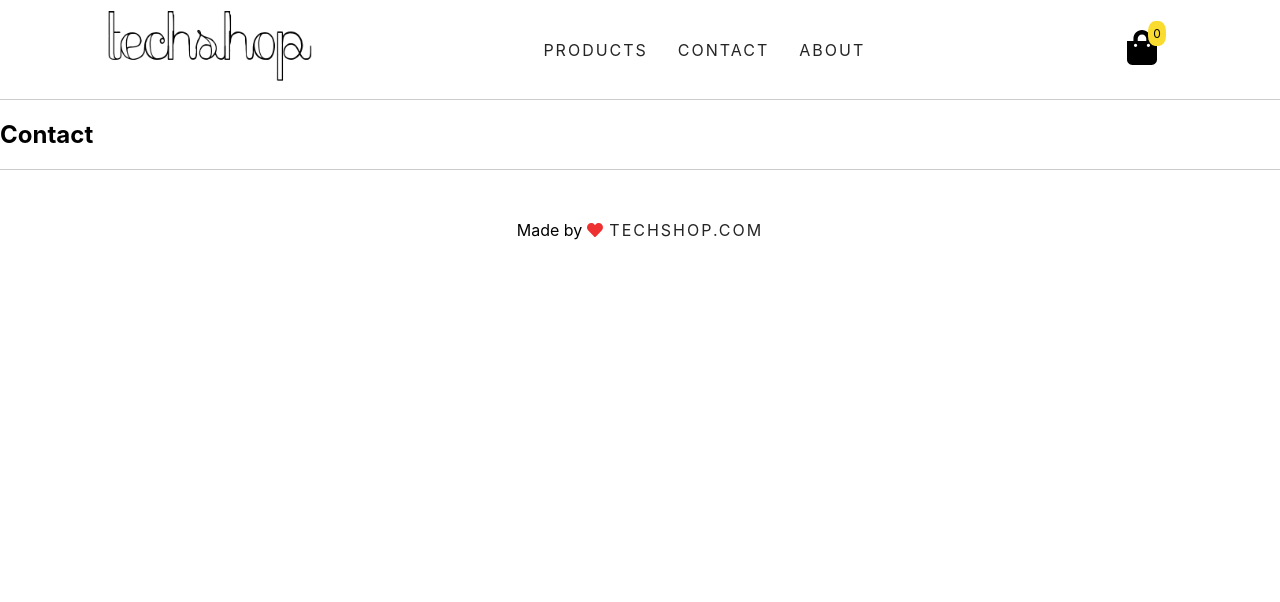
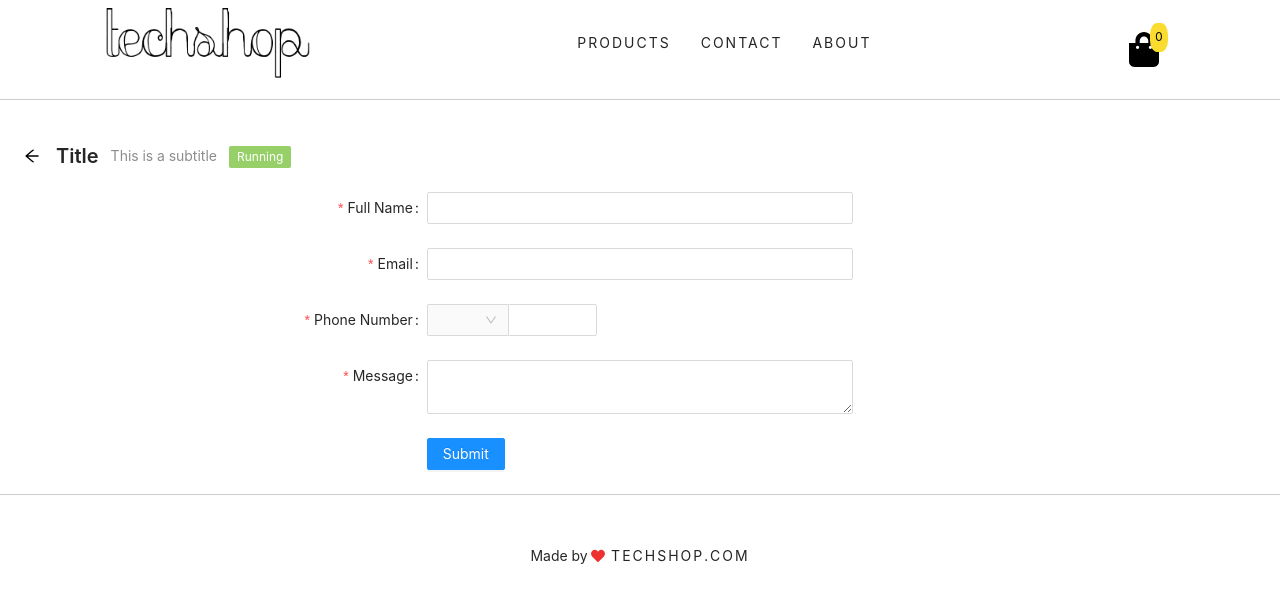
Before and after one commit to sultanaljadani/demo, a React (Create React App) app: page /contact in a window 1280 px wide. Shown: the top 602 px of the page. Built offline with nearby package versions, Linux system fonts and the light colour scheme.

Commit message:
adding form and card antd components into the app

```diff
--- a/package.json
+++ b/package.json
@@ -9,6 +9,7 @@
     "@testing-library/jest-dom": "^4.2.4",
     "@testing-library/react": "^9.5.0",
     "@testing-library/user-event": "^7.2.1",
+    "antd": "^4.7.0",
     "react": "^16.13.1",
     "react-dom": "^16.13.1",
     "react-router-dom": "^5.2.0",
--- a/src/components/About/About.js
+++ b/src/components/About/About.js
@@ -1,30 +1,39 @@
 import React , { useContext } from 'react'
 import {DataContext} from '../DataProvider'
-import './About.css'
-
-
-
+import {Card, Avatar} from 'antd'
+import { CodeSandboxOutlined, GithubOutlined, TwitterCircleFilled } from '@ant-design/icons';
 export default function About() {
     const value1 = useContext(DataContext)
     const [about] = value1.about
+    const { Meta } = Card;
+    const gridStyle = {
+        width: '25%',
+        textAlign: 'center',
+        padding: '30px',
+        margin: '10px'
+      };
     return (
+        <>
         <div className="about">
             <h2 className="title-page">Team Awesome</h2>
             {
             about.map(about => (
-                <ul className="card-list" key={about.__id}>
-                    <li className="card-about">
-                        <a className="card-img" href="/">
-                            <img src={about.image[0]} alt="" />
-                        </a>
-                        <div className="card-description">
-                            <h2>{about.name}</h2>
-                            <p>{about.position}</p>
-                        </div>
-                    </li>
-                </ul>
+                <Card key={about.__id}
+                    style={gridStyle}
+                    actions={[
+                    <CodeSandboxOutlined key="setting" />,
+                    <GithubOutlined key="edit" />,
+                    <TwitterCircleFilled key="ellipsis" />,
+                    ]}>
+                    <Meta
+                    avatar={<Avatar size={64} src={about.image[0]} />}
+                    title={about.name}
+                    description={about.position}/>
+                </Card>
                 ))
             }
         </div>
+        </>
+
     )
 }
--- a/src/components/Contact/Contact.js
+++ b/src/components/Contact/Contact.js
@@ -1,9 +1,104 @@
 import React from 'react'
-
+import { PageHeader, Form, Input, Button , Select, Tag} from 'antd';
 export default function Contact() {
+    const { Option } = Select;
+    const layout = {
+        labelCol: {
+          span: 8,
+        },
+        wrapperCol: {
+          span: 8,
+        },
+      };
+      const validateMessages = {
+        required: '${label} is required!',
+        types: {
+          email: '${label} is not validate email!',
+          number: '${label} is not a validate number!',
+        },
+        number: {
+          range: '${label} must be between ${min} and ${max}',
+        },
+      };
+      const prefixSelector = (
+        <Form.Item name="prefix" noStyle>
+          <Select
+            style={{
+              width: 80,
+            }}>
+            <Option value="966">+966</Option>
+            //you can add more option here like key countries +___
+          </Select>
+        </Form.Item>
+      );
+      const onFinish = (values) => {
+        console.log(values);
+      };
     return (
-        <div>
-            <h1>Contact</h1>
-        </div>
+        <>
+        <PageHeader
+            className="site-page-header"
+            onBack={() => window.history.back()}
+            title="Title"
+            subTitle="This is a subtitle"
+            tags={<Tag color="#97d068">Running</Tag>}
+        />
+            <Form {...layout} name="nest-messages" onFinish={onFinish} validateMessages={validateMessages}>
+                <Form.Item
+                    name={['user', 'name']}
+                    label="Full Name"
+                    rules={[
+                    {
+                        required: true,
+                    },
+                    ]}>
+                    <Input />
+                </Form.Item>
+                <Form.Item
+                    name={['user', 'email']}
+                    label="Email"
+                    rules={[
+                    {
+                        type: 'email',
+                        required: true,
+                    },
+                    ]}>
+                    <Input />
+                </Form.Item>
+                <Form.Item
+                    name="phone"
+                    label="Phone Number"
+                    rules={[
+                    {
+                        required: true,
+                        message: 'Please input your phone number!',
+                    },
+                    ]}>
+                    <Input
+                    addonBefore={prefixSelector}
+                    style={{
+                        width: '40%',
+                    }}
+                    />
+                </Form.Item>
+                <Form.Item
+                    name={['user', 'Message']}
+                    label="Message"
+                    rules={[
+                        {
+                            required: true,
+                            message: ' Please fill your message here'
+                        }
+                    ]}
+                >
+                    <Input.TextArea />
+                </Form.Item>
+                <Form.Item wrapperCol={{ ...layout.wrapperCol, offset: 8 }}>
+                    <Button type="primary" htmlType="submit">
+                    Submit
+                    </Button>
+                </Form.Item>
+            </Form>
+        </>
     )
 }
--- a/src/index.css
+++ b/src/index.css
@@ -1,22 +1 @@
-* {
-  padding: 0;
-  box-sizing: border-box;
-  margin: 0;
-  font-family: -apple-system, BlinkMacSystemFont, 'Segoe UI', 'Roboto', 'Oxygen',
-    'Ubuntu', 'Cantarell', 'Fira Sans', 'Droid Sans', 'Helvetica Neue',
-    sans-serif;
-  -webkit-font-smoothing: antialiased;
-  -moz-osx-font-smoothing: grayscale;
-}
-
-code {
-  font-family: source-code-pro, Menlo, Monaco, Consolas, 'Courier New',
-    monospace;
-}
-.App{
-  max-width: 1230px;
-  width: 100%;
-  margin: auto;
-  box-shadow: 0 2px 6px #555555;
-  padding: 0 15px;
-}
+@import '~antd/dist/antd.css';
```
Also changed, not shown: 2 other files (tests, documents, lock files or other folders).
